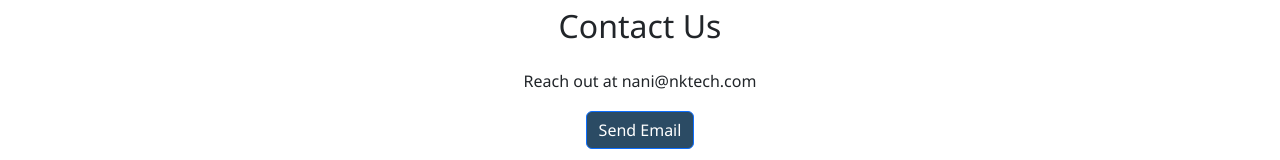
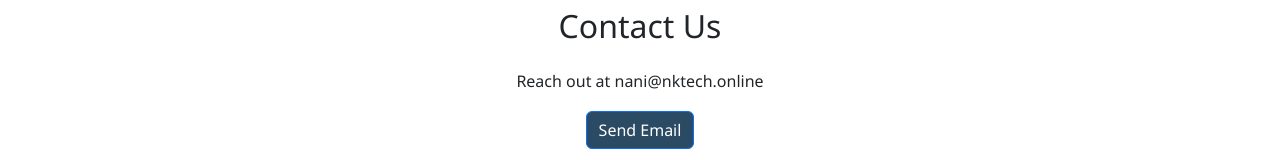
Before and after one commit to Narendrakaduru/NKTech, a React (Vite) app: page / in a window 1280 px wide. Shown: the part 1379-1539 px from the top of the page. Built offline with nearby package versions, Linux system fonts and the light colour scheme; the HTML template or start-up script is replaced by a standard one.

Commit message:
change mail

```diff
--- a/src/components/Contact.tsx
+++ b/src/components/Contact.tsx
@@ -6,9 +6,9 @@ const Contact = () => {
     <section id="contact" className="py-5">
       <Container className="text-center">
         <h2 className="mb-4">Contact Us</h2>
-        <p>Reach out at <a href="mailto:nani@nktech.com">nani@nktech.com</a></p>
+        <p>Reach out at <a href="mailto:nani@nktech.online">nani@nktech.online</a></p>
         <Button
-          href="mailto:nani@nktech.com"
+          href="mailto:nani@nktech.online"
           className="text-white"
           style={{ backgroundColor: '#2b4b64' }}
         >
--- a/src/index.css
+++ b/src/index.css
@@ -156,7 +156,7 @@ a {
   }
 
   .navbar-custom {
-    background-color: #fff;
+    background-color: #fff !important;
   }
 
   .nav-button {
```
